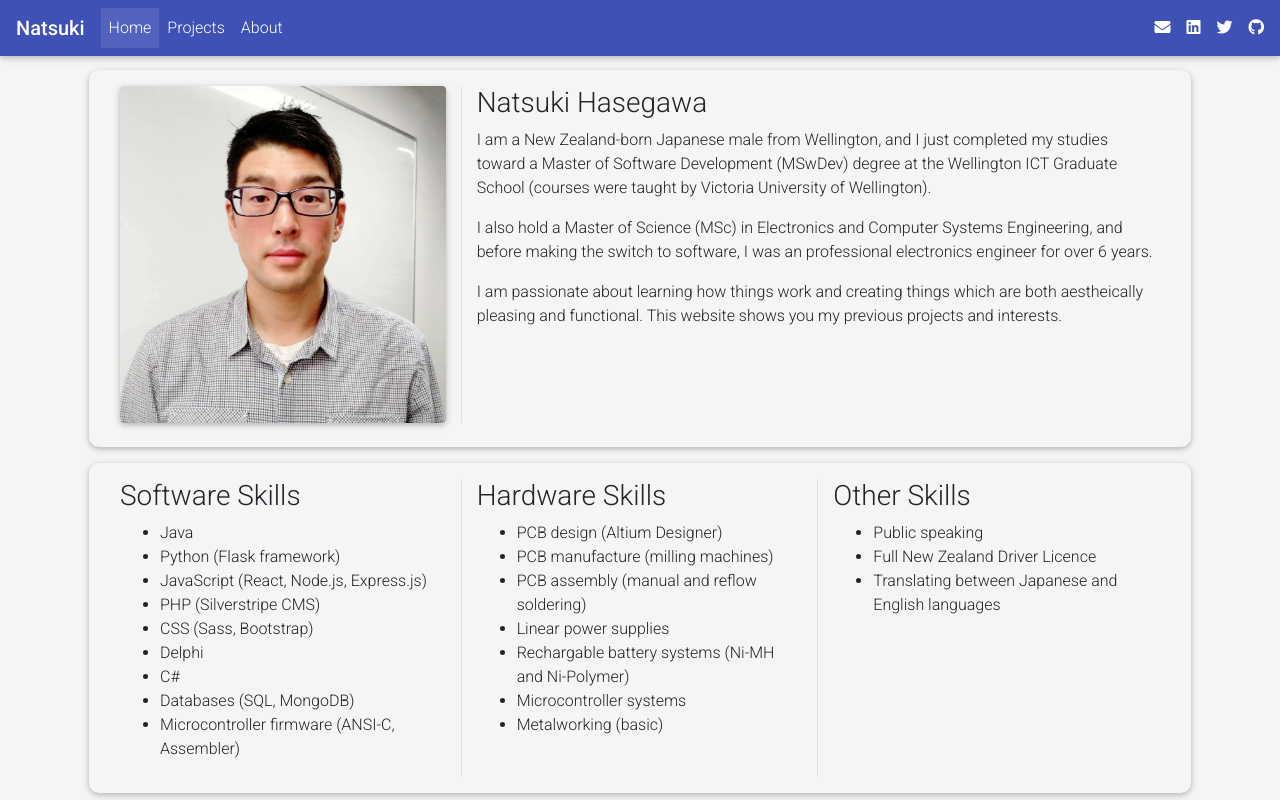
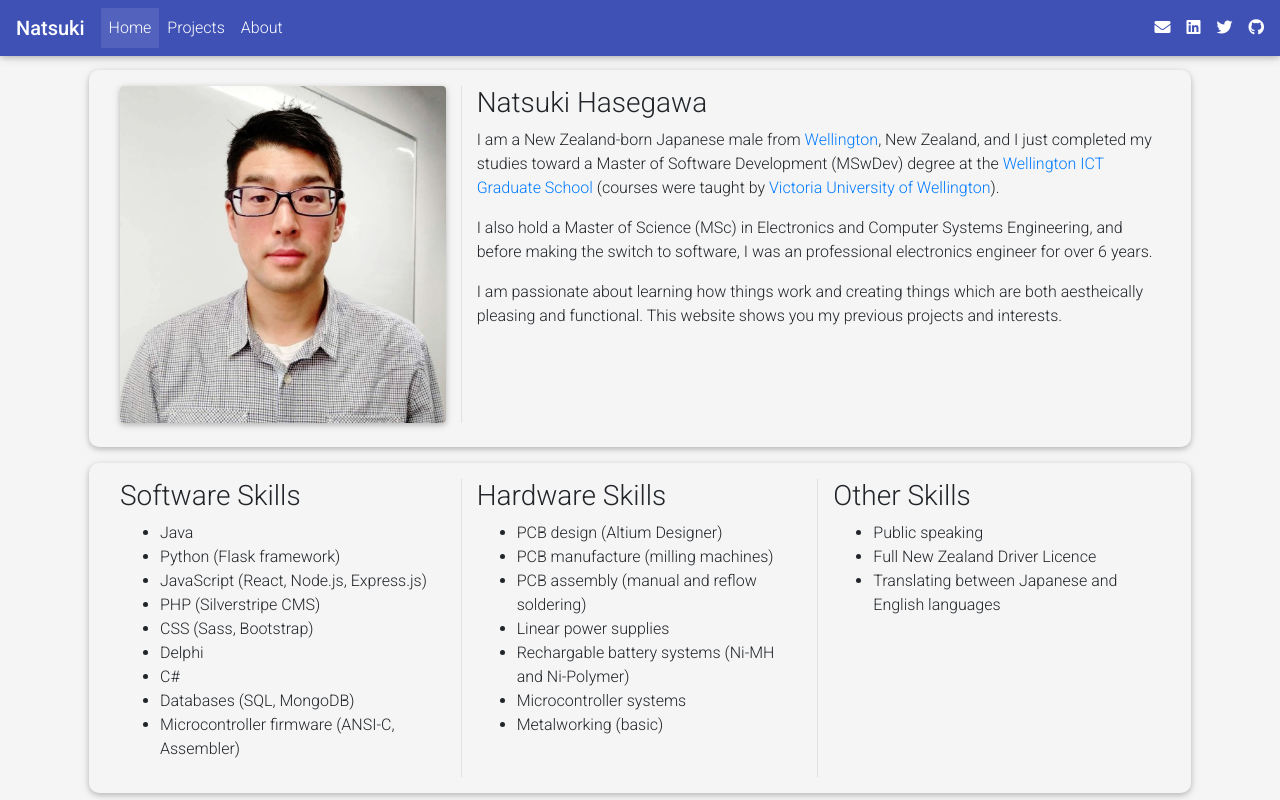
Before and after one commit to oosacker/portfoliio-site, a React (Create React App) app: page / in a window 1280 px wide. Shown: the top 800 px of the page. Built offline with nearby package versions, Linux system fonts and the light colour scheme.

Commit message:
add links to home

```diff
--- a/src/pages/home.js
+++ b/src/pages/home.js
@@ -21,7 +21,7 @@ const Home = () => {
 
                 <MDBCol xl="8" lg="12" top>
                     <h3>Natsuki Hasegawa</h3>
-                    <p>I am a New Zealand-born Japanese male from Wellington, and I just completed my studies toward a Master of Software Development (MSwDev) degree at the Wellington ICT Graduate School (courses were taught by Victoria University of Wellington).</p>
+                    <p>I am a New Zealand-born Japanese male from <a href="https://www.wellingtonnz.com/">Wellington</a>, New Zealand, and I just completed my studies toward a Master of Software Development (MSwDev) degree at the <a href="https://wellingtonict.ac.nz/">Wellington ICT Graduate School</a> (courses were taught by <a href="https://www.wgtn.ac.nz/">Victoria University of Wellington</a>).</p>
                     <p>I also hold a Master of Science (MSc) in Electronics and Computer Systems Engineering, and before making the switch to software, I was an professional electronics engineer for over 6 years.</p>
                     <p>I am passionate about learning how things work and creating things which are both aestheically pleasing and functional. This website shows you my previous projects and interests.</p>
                 </MDBCol>
```
